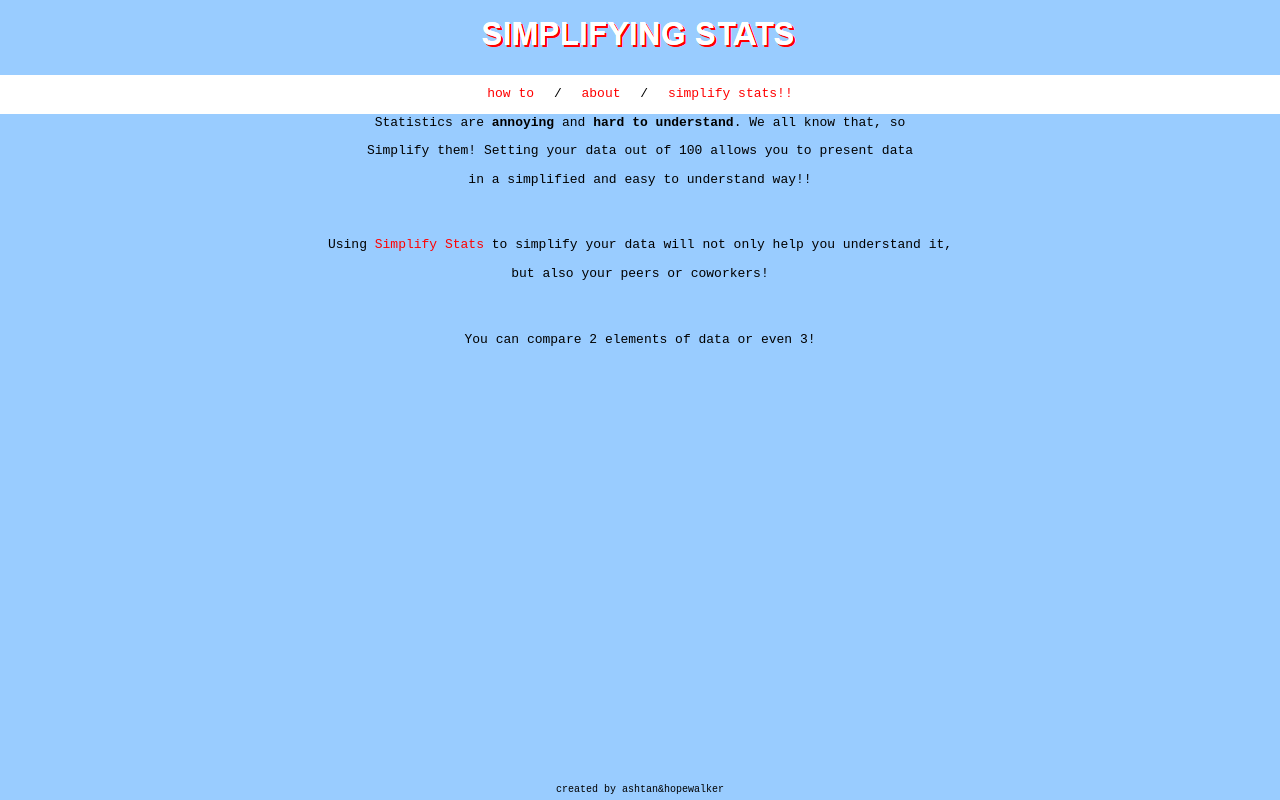
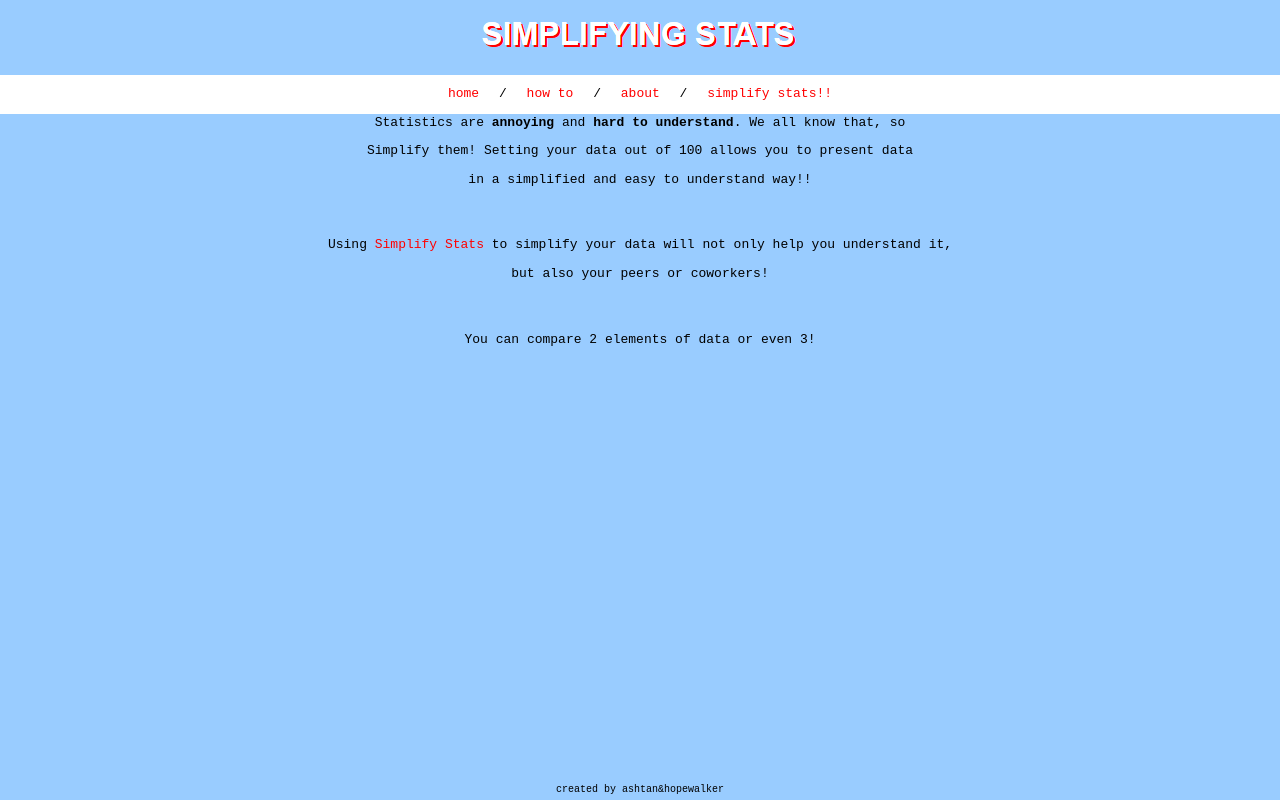
Before and after one commit to hopeiwalker/simplifystats, a plain HTML site: page index.html in a window 1280 px wide. Drawn offline with nearby package versions, Linux system fonts and the light colour scheme.

Commit message:
Update index.html

```diff
--- a/index.html
+++ b/index.html
@@ -48,7 +48,7 @@ ul.topnav li.icon {display: none;}
  </style>
 
  <ul class="topnav"><center>
-  <li><a href="howto.html">how to</a>  /   <a href="aboutlol.html">about</a>   /   <a href="nice.html">simplify stats!!</a></li>
+  <li><a href="index.html">home</a> / <a href="howto.html">how to</a>  /   <a href="aboutlol.html">about</a>   /   <a href="nice.html">simplify stats!!</a></li>
   <li class="icon">
     <a href="javascript:void(0);" onclick="myFunction()">&#9776;</a>
   </li>
```
